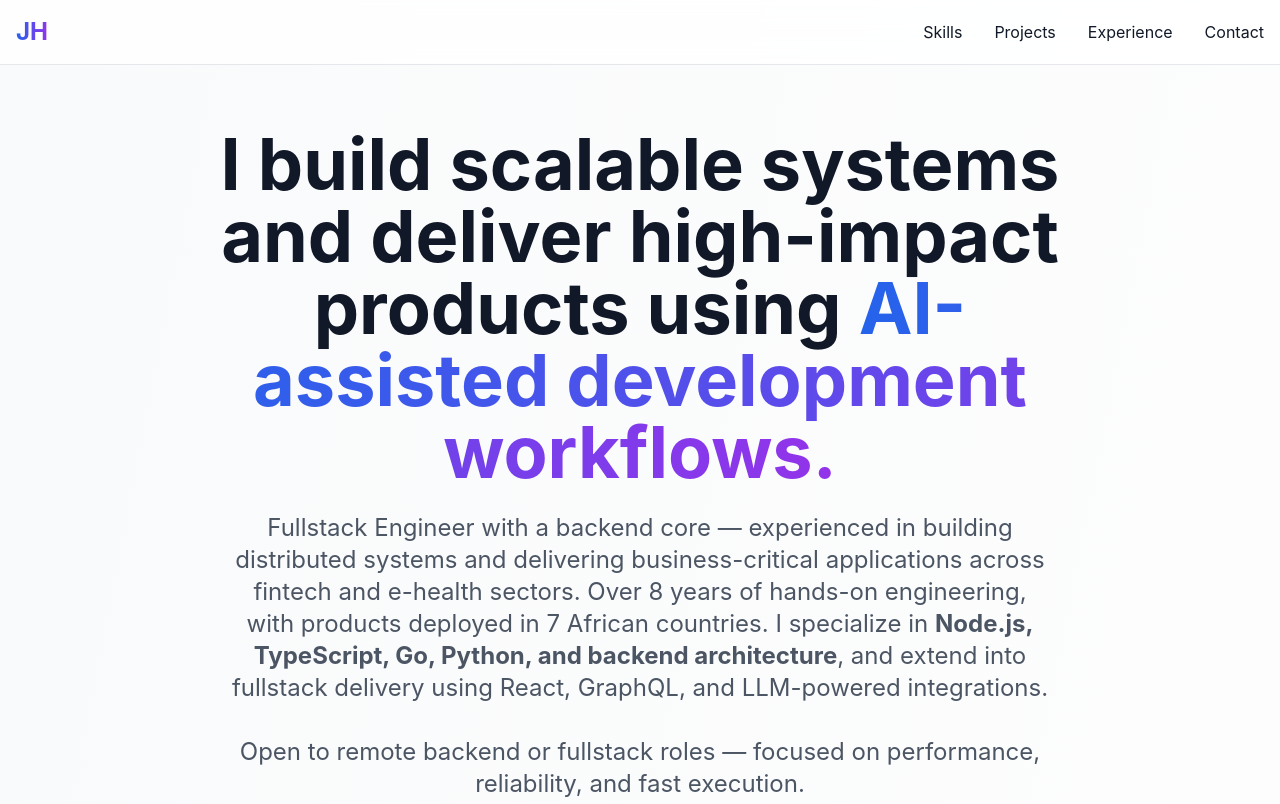
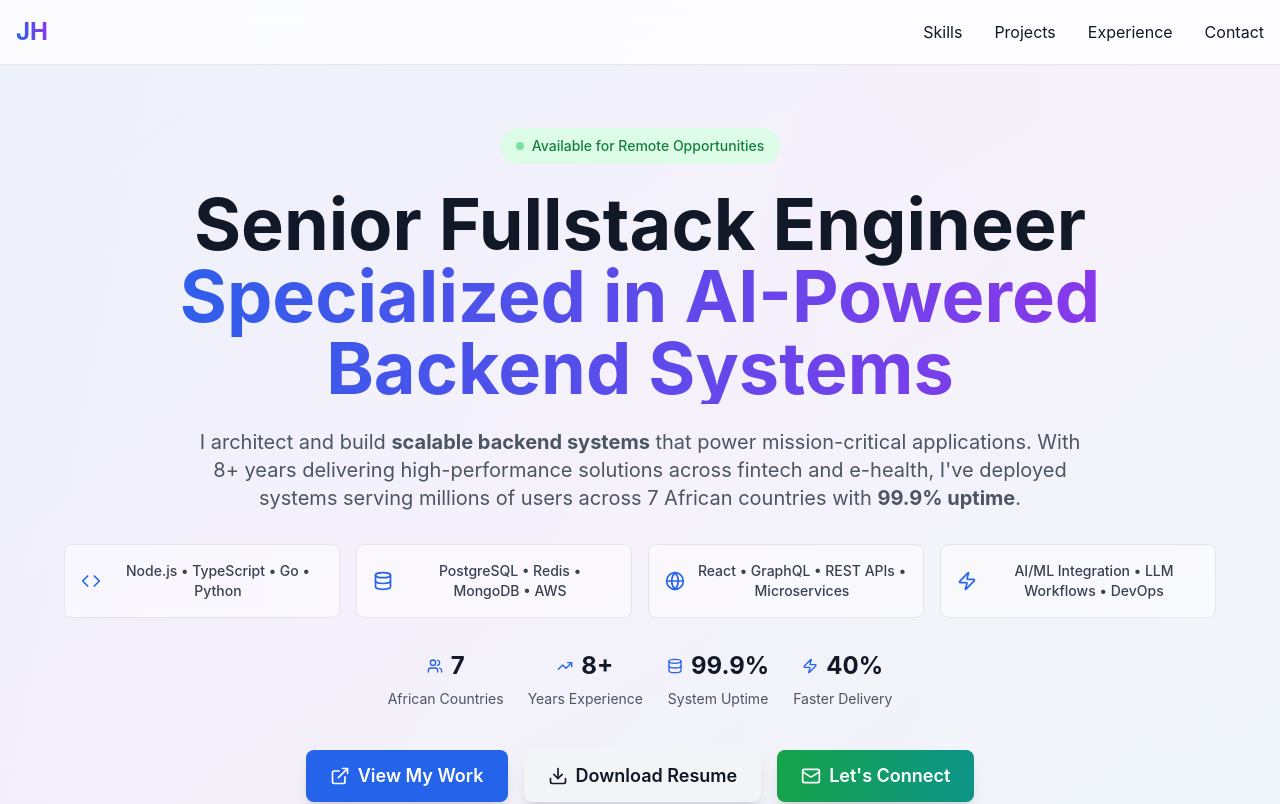
Before and after one commit to enexspecial/john-henry-portfolio, a Next.js app: page / in a window 1280 px wide. Shown: the top 804 px of the page. Built offline with nearby package versions, Linux system fonts and the light colour scheme.

Commit message:
feat: updated hero section

```diff
--- a/src/app/page.tsx
+++ b/src/app/page.tsx
@@ -20,6 +20,21 @@ export default function Home() {
     tools: ['GraphQL', 'Apollo', 'Prisma', 'PM2', 'Kubernetes', 'Jenkins', 'TypeORM', 'RabbitMQ', 'Kafka', 'gRPC'],
     ai: ['Cursor', 'GitHub Copilot', 'OpenAI APIs', 'LangChain']
   }
+
+  // Hero Section Skills and Achievements
+  const heroSkills = [
+    { icon: 'Code', text: "Node.js • TypeScript • Go • Python" },
+    { icon: 'Database', text: "PostgreSQL • Redis • MongoDB • AWS" },
+    { icon: 'Globe', text: "React • GraphQL • REST APIs • Microservices" },
+    { icon: 'Zap', text: "AI/ML Integration • LLM Workflows • DevOps" }
+  ];
+
+  const heroAchievements = [
+    { icon: 'Users', value: "7", label: "African Countries" },
+    { icon: 'TrendingUp', value: "8+", label: "Years Experience" },
+    { icon: 'Database', value: "99.9%", label: "System Uptime" },
+    { icon: 'Zap', value: "40%", label: "Faster Delivery" }
+  ];
 
   const projects = [
     {
@@ -129,7 +144,7 @@ export default function Home() {
   return (
     <div className="min-h-screen bg-gradient-to-br from-gray-50 to-white dark:from-dark-900 dark:to-dark-800">
       <Navbar />
-      <HeroSection />
+      <HeroSection skills={heroSkills} achievements={heroAchievements} />
       <SkillsMatrix skills={skills} />
       <AIIntegration />
       <ProjectCaseStudies projects={projects} />
--- a/src/components/HeroSection.tsx
+++ b/src/components/HeroSection.tsx
@@ -1,57 +1,169 @@
 import { motion } from "framer-motion";
-import { ExternalLink, Download, Mail } from "lucide-react";
+import { ExternalLink, Download, Mail, Code, Database, Globe, Zap, Users, TrendingUp } from "lucide-react";
+import { useState } from "react";
 
-export default function HeroSection() {
+interface Skill {
+  icon: string;
+  text: string;
+}
+
+interface Achievement {
+  icon: string;
+  value: string;
+  label: string;
+}
+
+interface HeroSectionProps {
+  skills: Skill[];
+  achievements: Achievement[];
+}
+
+export default function HeroSection({ skills, achievements }: HeroSectionProps) {
+  const [isHovered, setIsHovered] = useState(false);
+
+  // Icon mapping
+  const iconMap = {
+    Code,
+    Database,
+    Globe,
+    Zap,
+    Users,
+    TrendingUp
+  };
+
   return (
-    <section className="section-padding pt-32">
-      <div className="container-custom">
+    <section className="section-padding pt-32 relative overflow-hidden">
+      {/* Background Pattern */}
+      <div className="absolute inset-0 opacity-5">
+        <div className="absolute inset-0 bg-gradient-to-br from-blue-600 via-purple-600 to-cyan-600"></div>
+        <div className="absolute inset-0 bg-[radial-gradient(circle_at_50%_50%,rgba(255,255,255,0.1),transparent_70%)]"></div>
+      </div>
+
+      <div className="container-custom relative">
         <motion.div
           initial={{ opacity: 0, y: 20 }}
           animate={{ opacity: 1, y: 0 }}
           transition={{ duration: 0.6 }}
-          className="text-center max-w-4xl mx-auto"
+          className="text-center max-w-6xl mx-auto"
         >
-          <h1 className="text-5xl md:text-7xl font-bold mb-6">
-            I build scalable systems and deliver high-impact products using{" "}
-            <span className="gradient-text">
-              AI-assisted development workflows.
+          {/* Status Badge */}
+          <motion.div
+            initial={{ opacity: 0, scale: 0.8 }}
+            animate={{ opacity: 1, scale: 1 }}
+            transition={{ delay: 0.2 }}
+            className="inline-flex items-center gap-2 px-4 py-2 bg-green-100 dark:bg-green-900/30 text-green-700 dark:text-green-300 rounded-full text-sm font-medium mb-6"
+          >
+            <div className="w-2 h-2 bg-green-500 rounded-full animate-pulse"></div>
+            Available for Remote Opportunities
+          </motion.div>
+
+          {/* Main Headline */}
+          <h1 className="text-4xl md:text-6xl lg:text-7xl font-bold mb-6 leading-tight">
+            <span className="block text-gray-900 dark:text-white">
+              Senior Fullstack Engineer
+            </span>
+            <span className="block gradient-text">
+              Specialized in AI-Powered Backend Systems
             </span>
           </h1>
 
-          <p className="text-xl md:text-2xl text-gray-600 dark:text-gray-300 mb-8 text-balance">
-            Fullstack Engineer with a backend core — experienced in building
-            distributed systems and delivering business-critical applications
-            across fintech and e-health sectors. Over 8 years of hands-on
-            engineering, with products deployed in 7 African countries. I
-            specialize in{" "}
-            <strong>
-              Node.js, TypeScript, Go, Python, and backend architecture
-            </strong>
-            , and extend into fullstack delivery using React, GraphQL, and
-            LLM-powered integrations.
-            <br />
-            <br />
-            Open to remote backend or fullstack roles — focused on performance,
-            reliability, and fast execution.
+          {/* Value Proposition */}
+          <p className="text-lg md:text-xl text-gray-600 dark:text-gray-300 mb-8 max-w-4xl mx-auto leading-relaxed">
+            I architect and build <strong>scalable backend systems</strong> that power mission-critical applications.
+            With 8+ years delivering high-performance solutions across fintech and e-health, I've deployed systems
+            serving millions of users across 7 African countries with <strong>99.9% uptime</strong>.
           </p>
-          <div className="flex flex-col sm:flex-row gap-4 justify-center items-center">
-            <button className="btn-primary flex items-center gap-2">
-              <ExternalLink size={20} />
-              View Projects
+
+          {/* Technical Skills Grid */}
+          <motion.div
+            initial={{ opacity: 0, y: 20 }}
+            animate={{ opacity: 1, y: 0 }}
+            transition={{ delay: 0.4 }}
+            className="grid grid-cols-1 md:grid-cols-2 lg:grid-cols-4 gap-4 mb-8"
+          >
+            {skills.map((skill, index) => {
+              const IconComponent = iconMap[skill.icon as keyof typeof iconMap];
+              return (
+                <div
+                  key={index}
+                  className="flex items-center gap-3 p-4 bg-white/50 dark:bg-gray-800/50 rounded-lg border border-gray-200 dark:border-gray-700 backdrop-blur-sm"
+                >
+                  <IconComponent className="w-5 h-5 text-blue-600 dark:text-blue-400 flex-shrink-0" />
+                  <span className="text-sm font-medium text-gray-700 dark:text-gray-300">
+                    {skill.text}
+                  </span>
+                </div>
+              );
+            })}
+          </motion.div>
+
+          {/* Achievements */}
+          <motion.div
+            initial={{ opacity: 0, y: 20 }}
+            animate={{ opacity: 1, y: 0 }}
+            transition={{ delay: 0.6 }}
+            className="flex flex-wrap justify-center gap-6 mb-10"
+          >
+            {achievements.map((achievement, index) => {
+              const IconComponent = iconMap[achievement.icon as keyof typeof iconMap];
+              return (
+                <div key={index} className="text-center">
+                  <div className="flex items-center justify-center gap-2 mb-1">
+                    <IconComponent className="w-4 h-4 text-blue-600 dark:text-blue-400" />
+                    <span className="text-2xl font-bold text-gray-900 dark:text-white">
+                      {achievement.value}
+                    </span>
+                  </div>
+                  <span className="text-sm text-gray-600 dark:text-gray-400">
+                    {achievement.label}
+                  </span>
+                </div>
+              );
+            })}
+          </motion.div>
+
+          {/* Call to Actions */}
+          <motion.div
+            initial={{ opacity: 0, y: 20 }}
+            animate={{ opacity: 1, y: 0 }}
+            transition={{ delay: 0.8 }}
+            className="flex flex-col sm:flex-row gap-4 justify-center items-center"
+          >
+            <button
+              className="btn-primary flex items-center gap-2 px-6 py-3 text-lg font-semibold relative overflow-hidden group"
+              onMouseEnter={() => setIsHovered(true)}
+              onMouseLeave={() => setIsHovered(false)}
+            >
+              <div className="absolute inset-0 bg-gradient-to-r from-blue-600 to-purple-600 opacity-0 group-hover:opacity-100 transition-opacity duration-300"></div>
+              <ExternalLink size={20} className="relative z-10" />
+              <span className="relative z-10">View My Work</span>
             </button>
+
             <a
               href="/myResume.pdf"
               download
-              className="btn-secondary flex items-center gap-2"
+              className="btn-secondary flex items-center gap-2 px-6 py-3 text-lg font-semibold hover:scale-105 transition-transform"
+              aria-label="Download resume as PDF"
             >
               <Download size={20} />
               Download Resume
             </a>
-            <button className="btn-primary flex items-center gap-2">
+
+            <button className="btn-primary flex items-center gap-2 px-6 py-3 text-lg font-semibold bg-gradient-to-r from-green-600 to-teal-600 hover:from-green-700 hover:to-teal-700">
               <Mail size={20} />
-              Let&apos;s Work Together
+              Let's Connect
             </button>
-          </div>
+          </motion.div>
+
+          {/* Availability Note */}
+          <motion.p
+            initial={{ opacity: 0 }}
+            animate={{ opacity: 1 }}
+            transition={{ delay: 1.2 }}
+            className="text-sm text-gray-500 dark:text-gray-400 mt-6"
+          >
+            Open to Backend, Fullstack, or Engineering Leadership roles • Remote or Hybrid
+          </motion.p>
         </motion.div>
       </div>
     </section>
```
